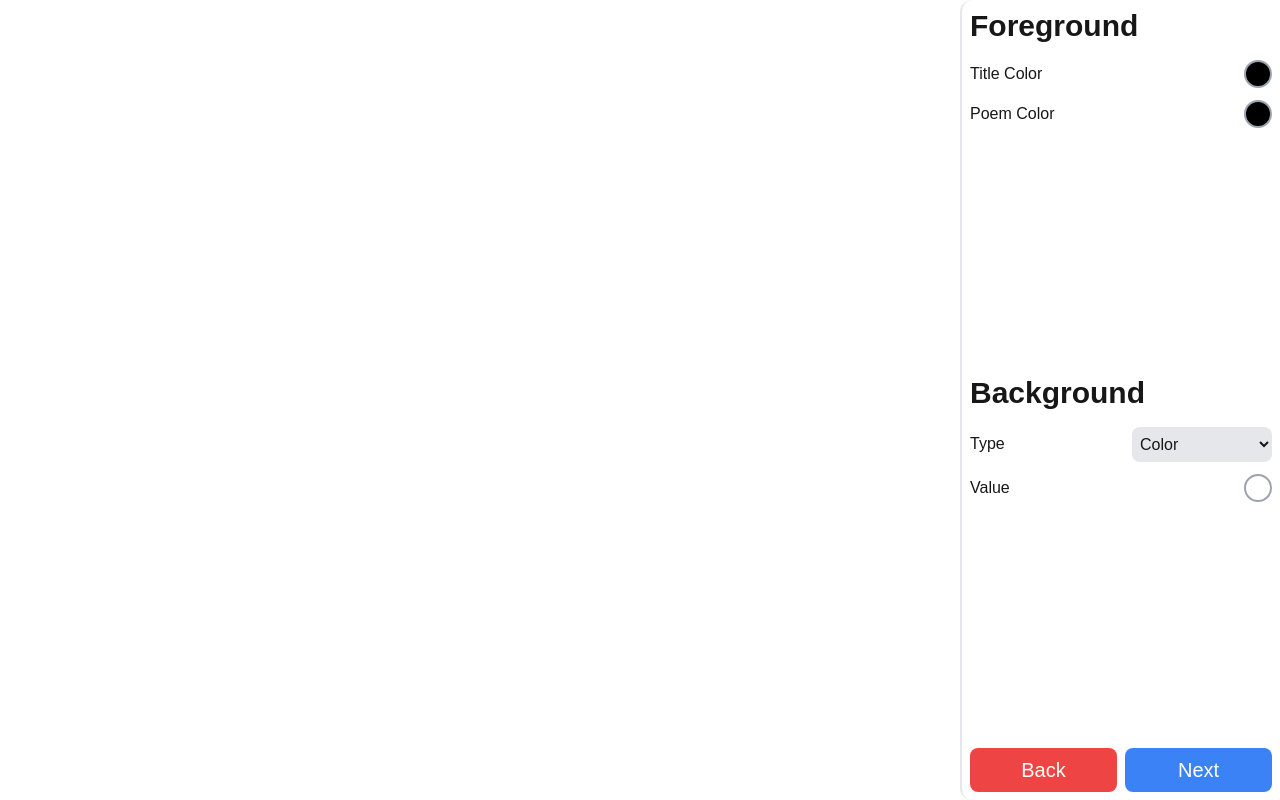
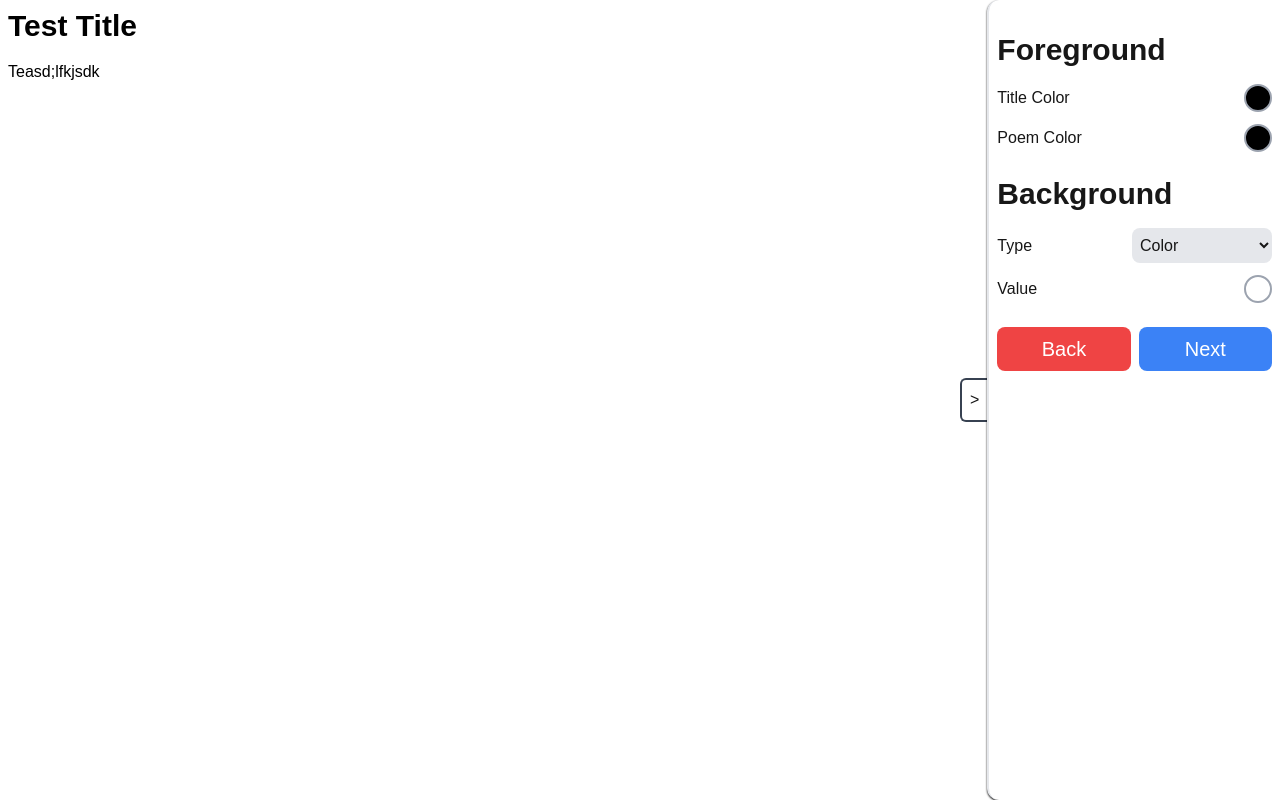
Before and after one commit to turtledev65/Poem-Maker, a Next.js app: page /poem/create/appearance in a window 1280 px wide. Before the commit this address had no page. Built offline with nearby package versions, Linux system fonts and the light colour scheme.

Commit message:
Add a separate sidebar and sidebar-section component to use in the appearance sidebar

```diff
--- /dev/null
+++ b/src/app/_components/sidebar.tsx
@@ -0,0 +1,36 @@
+"use client";
+
+import { PropsWithChildren, useState } from "react";
+
+const Sidebar = ({ children }: PropsWithChildren) => {
+  const [expanded, setExpanded] = useState(true);
+
+  return (
+    <div className="fixed bottom-0 right-0 top-0 z-10 flex w-80 items-center justify-end">
+      <button
+        onClick={() => setExpanded(prev => !prev)}
+        className="-left-2 h-min rounded-l-md border-2 border-r-0 border-solid border-gray-700 bg-white p-2 outline-none"
+      >
+        {expanded ? ">" : "<"}
+      </button>
+      <div
+        className={`h-full overflow-auto rounded-l-xl border-l-2 bg-white p-2 shadow-sm shadow-black ${expanded ? "w-full" : "w-0"}`}
+      >
+        {children}
+      </div>
+    </div>
+  );
+};
+export default Sidebar;
+
+type SidebarSectionProps = {
+  title: string;
+} & PropsWithChildren;
+export const SidebarSection = ({ title, children }: SidebarSectionProps) => {
+  return (
+    <div className="my-6">
+      <h1 className="mb-4 text-3xl font-bold">{title}</h1>
+      {children}
+    </div>
+  );
+};
--- a/src/app/poem/create/appearance/_components/appearance-sidebar/background-settings.tsx
+++ b/src/app/poem/create/appearance/_components/appearance-sidebar/background-settings.tsx
@@ -5,16 +5,16 @@ import { AppearanceContext } from "../../_providers/appearance-provider";
 import { Background, BackgroundType } from "@/types";
 import ValueList from "../value-list";
 import ColorPicker from "../color-picker";
+import { SidebarSection } from "@/app/_components/sidebar";
 
 const BackgroundSettings = () => {
   return (
-    <div>
-      <h1 className="mb-4 text-3xl font-bold">Background</h1>
+    <SidebarSection title="Background">
       <div className="flex flex-col gap-3">
         <TypeSetting />
         <SettingsFields />
       </div>
-    </div>
+    </SidebarSection>
   );
 };
 export default BackgroundSettings;
--- a/src/app/poem/create/appearance/_components/appearance-sidebar/foreground-settings.tsx
+++ b/src/app/poem/create/appearance/_components/appearance-sidebar/foreground-settings.tsx
@@ -4,16 +4,16 @@ import { Foreground } from "@/types";
 import { useContext, useMemo } from "react";
 import { AppearanceContext } from "../../_providers/appearance-provider";
 import ColorPicker from "../color-picker";
+import { SidebarSection } from "@/app/_components/sidebar";
 
 const ForegroundSettings = () => {
   return (
-    <div>
-      <h1 className="mb-4 text-3xl font-bold">Foreground</h1>
+    <SidebarSection title="Foreground">
       <div className="flex flex-col gap-3">
         <ColorField name="title-color" value="title" />
         <ColorField name="poem-color" value="poem" />
       </div>
-    </div>
+    </SidebarSection>
   );
 };
 export default ForegroundSettings;
--- a/src/app/poem/create/appearance/_components/appearance-sidebar/index.tsx
+++ b/src/app/poem/create/appearance/_components/appearance-sidebar/index.tsx
@@ -4,17 +4,16 @@ import Link from "next/link";
 import { editPoemAppearance } from "../../../actions";
 import BackgroundSettings from "./background-settings";
 import ForegroundSettings from "./foreground-settings";
+import Sidebar from "@/app/_components/sidebar";
 
 const AppearanceSidebar = () => {
   return (
-    <form
-      action={editPoemAppearance}
-      className="absolute bottom-0 right-0 top-0 flex w-80 flex-col overflow-auto justify-between rounded-l-xl border-l-2 bg-white p-2"
-    >
+    <Sidebar>
+      <form action={editPoemAppearance} className="relative">
         <ForegroundSettings />
         <BackgroundSettings />
 
-      <div className="flex gap-2">
+        <div className="flex w-full gap-2">
           <Link
             href="/poem/create/edit"
             className="w-full rounded-lg bg-red-500 p-2 text-center text-xl text-white hover:opacity-80"
@@ -29,6 +28,7 @@ const AppearanceSidebar = () => {
           </button>
         </div>
       </form>
+    </Sidebar>
   );
 };
 export default AppearanceSidebar;
--- a/src/app/poem/create/appearance/page.tsx
+++ b/src/app/poem/create/appearance/page.tsx
@@ -7,11 +7,10 @@ import AppearanceSidebar from "./_components/appearance-sidebar";
 import { useContext, useMemo } from "react";
 import BaseBackground from "../../_components/background";
 import BasePoem from "../../_components/poem";
-import Cookie from "js-cookie";
 import { safeParseJson } from "@/util/json";
 import { Poem as PoemType } from "@/types";
 import { useRouter } from "next/navigation";
-import isClient from "@/util/is-client";
+import { text } from "stream/consumers";
 
 const AppearancePage = () => {
   return (
@@ -37,7 +36,10 @@ const Poem = () => {
   const router = useRouter();
   const { appearance } = useContext(AppearanceContext);
 
-  const poem = useMemo(() => getPoem(), []);
+  const poem = useMemo(
+    () => ({ title: "Test Title", text: "Teasd;lfkjsdk" }),
+    [],
+  );
   if (!poem) {
     router.push("/poem/create/edit");
     return;
@@ -51,12 +53,3 @@ const Poem = () => {
     />
   );
 };
-
-function getPoem() {
-  "use client";
-  if (!isClient()) return;
-
-  const newPoem = Cookie.get("new-poem");
-  if (!newPoem) return null;
-  return safeParseJson<PoemType>(newPoem);
-}
```
Lines whose indentation alone changed are shown as unchanged.
